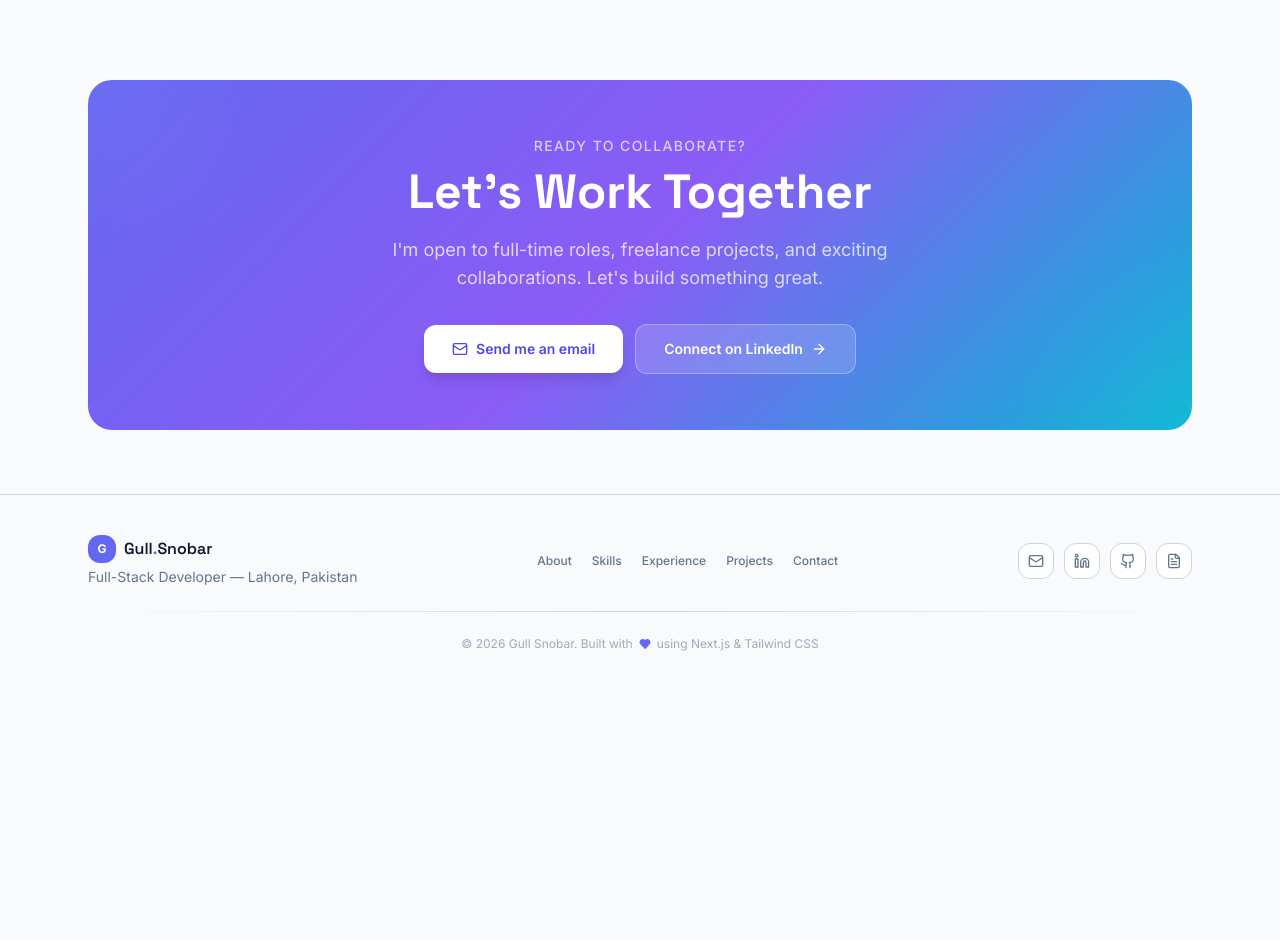
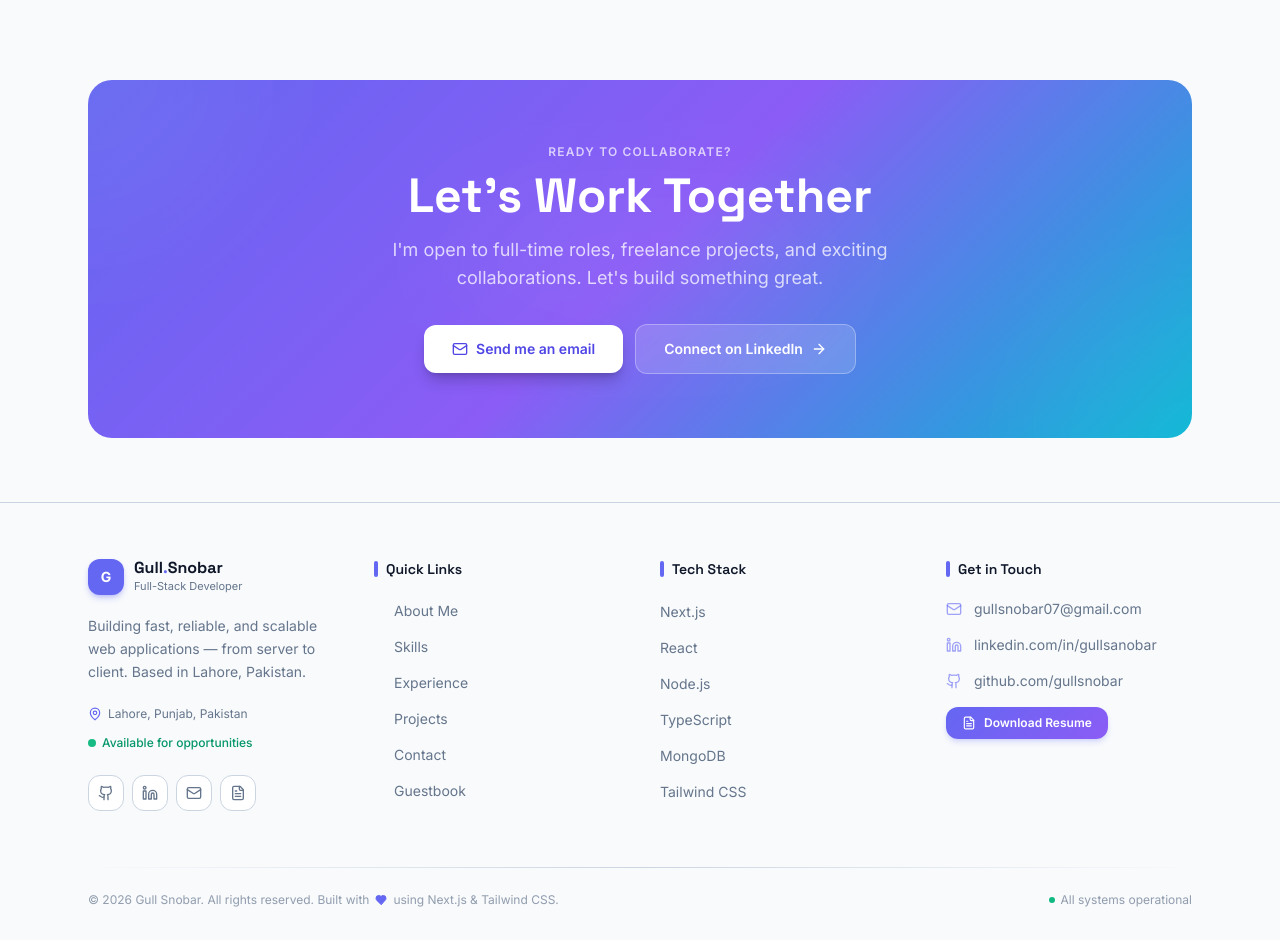
Before and after one commit to gullsnobar/Portfolio-Project, a Next.js app: page /guestbook in a window 1280 px wide. Shown: the part 1020-1960 px from the top of the page. Before the commit the page ends 1712 px from the top, so only its background shows below. Built offline with nearby package versions, Linux system fonts and the light colour scheme; no server answers; the database is empty.

Commit message:
the UI is refined

```diff
--- a/components/layout/Footer.tsx
+++ b/components/layout/Footer.tsx
@@ -1,44 +1,76 @@
 import Link from 'next/link'
-import { Mail, Linkedin, Github, FileText, Heart, ArrowRight } from 'lucide-react'
+import { Mail, Linkedin, Github, FileText, Heart, ArrowRight, MapPin, ExternalLink } from 'lucide-react'
 import { personalInfo } from '@/lib/data'
+
+const quickLinks = [
+  { href: '/#about', label: 'About Me' },
+  { href: '/#skills', label: 'Skills' },
+  { href: '/#experience', label: 'Experience' },
+  { href: '/#projects', label: 'Projects' },
+  { href: '/#contact', label: 'Contact' },
+  { href: '/guestbook', label: 'Guestbook' },
+]
+
+const techStack = [
+  { label: 'Next.js', href: 'https://nextjs.org' },
+  { label: 'React', href: 'https://react.dev' },
+  { label: 'Node.js', href: 'https://nodejs.org' },
+  { label: 'TypeScript', href: 'https://typescriptlang.org' },
+  { label: 'MongoDB', href: 'https://mongodb.com' },
+  { label: 'Tailwind CSS', href: 'https://tailwindcss.com' },
+]
+
+const socials = [
+  {
+    href: personalInfo.github,
+    label: 'GitHub',
+    icon: Github,
+    color: 'hover:bg-slate-100 dark:hover:bg-slate-800 hover:text-slate-900 dark:hover:text-white',
+  },
+  {
+    href: personalInfo.linkedin,
+    label: 'LinkedIn',
+    icon: Linkedin,
+    color: 'hover:bg-blue-50 dark:hover:bg-blue-900/30 hover:text-blue-600 dark:hover:text-blue-400',
+    external: true,
+  },
+  {
+    href: `mailto:${personalInfo.email}`,
+    label: 'Email',
+    icon: Mail,
+    color: 'hover:bg-violet-50 dark:hover:bg-violet-900/30 hover:text-violet-600 dark:hover:text-violet-400',
+  },
+  {
+    href: personalInfo.resume,
+    label: 'Resume',
+    icon: FileText,
+    color: 'hover:bg-emerald-50 dark:hover:bg-emerald-900/30 hover:text-emerald-600 dark:hover:text-emerald-400',
+    external: true,
+  },
+]
 
 export function Footer() {
   const year = new Date().getFullYear()
 
-  const socials = [
-    { href: `mailto:${personalInfo.email}`, label: 'Email', icon: Mail },
-    { href: personalInfo.linkedin, label: 'LinkedIn', icon: Linkedin, external: true },
-    { href: personalInfo.github, label: 'GitHub', icon: Github, external: true },
-    { href: personalInfo.resume, label: 'Resume', icon: FileText, external: true },
-  ]
-
-  const navLinks = [
-    { href: '/#about', label: 'About' },
-    { href: '/#skills', label: 'Skills' },
-    { href: '/#experience', label: 'Experience' },
-    { href: '/#projects', label: 'Projects' },
-    { href: '/#contact', label: 'Contact' },
-  ]
-
   return (
     <footer className="mt-8">
-      {/* ── "Let's Work Together" CTA banner ── */}
-      <div className="max-w-6xl mx-auto px-4 sm:px-6 mb-0">
+      {/* ── "Let's Work Together" CTA ── */}
+      <div className="max-w-6xl mx-auto px-4 sm:px-6">
         <div
-          className="relative overflow-hidden rounded-3xl p-10 sm:p-14 text-center"
+          className="relative overflow-hidden rounded-3xl p-10 sm:p-16 text-center"
           style={{
             background: 'linear-gradient(135deg, #6366f1 0%, #8b5cf6 50%, #06b6d4 100%)',
           }}
         >
-          {/* Decorative blobs */}
-          <div className="absolute top-0 left-0 w-64 h-64 rounded-full bg-white/5 blur-3xl -translate-x-1/2 -translate-y-1/2" />
-          <div className="absolute bottom-0 right-0 w-64 h-64 rounded-full bg-white/5 blur-3xl translate-x-1/2 translate-y-1/2" />
+          <div className="absolute top-0 left-0 w-80 h-80 rounded-full bg-white/5 blur-3xl -translate-x-1/2 -translate-y-1/2" />
+          <div className="absolute bottom-0 right-0 w-80 h-80 rounded-full bg-white/5 blur-3xl translate-x-1/2 translate-y-1/2" />
+          <div className="absolute top-1/2 left-1/2 -translate-x-1/2 -translate-y-1/2 w-96 h-32 bg-white/5 blur-3xl rounded-full" />
 
           <div className="relative z-10">
-            <p className="text-white/70 text-sm font-medium uppercase tracking-widest mb-3">
+            <p className="text-white/70 text-xs font-semibold uppercase tracking-widest mb-3">
               Ready to collaborate?
             </p>
-            <h2 className="font-display text-3xl sm:text-4xl lg:text-5xl font-bold text-white mb-5 leading-tight">
+            <h2 className="font-display text-3xl sm:text-4xl lg:text-5xl font-bold text-white mb-4 leading-tight">
               Let&apos;s Work Together
             </h2>
             <p className="text-white/75 max-w-xl mx-auto text-base sm:text-lg mb-8 leading-relaxed">
@@ -48,7 +80,7 @@ export function Footer() {
             <div className="flex flex-col sm:flex-row items-center justify-center gap-3">
               <Link
                 href={`mailto:${personalInfo.email}`}
-                className="inline-flex items-center gap-2 px-7 py-3.5 rounded-xl bg-white text-indigo-600 font-semibold text-sm hover:bg-white/95 hover:scale-[1.03] transition-all duration-200 shadow-lg"
+                className="inline-flex items-center gap-2 px-7 py-3.5 rounded-xl bg-white text-indigo-600 font-semibold text-sm hover:bg-white/95 hover:scale-[1.03] transition-all duration-200 shadow-lg shadow-black/20"
               >
                 <Mail className="w-4 h-4" />
                 Send me an email
@@ -67,47 +99,56 @@ export function Footer() {
         </div>
       </div>
 
-      {/* ── Footer bar ── */}
-      <div className="border-t border-border mt-16 py-10">
-        <div className="max-w-6xl mx-auto px-4 sm:px-6">
-          <div className="flex flex-col md:flex-row items-center justify-between gap-8">
+      {/* ── Main footer body ── */}
+      <div className="border-t border-border mt-16">
+        <div className="max-w-6xl mx-auto px-4 sm:px-6 pt-14 pb-8">
 
-            {/* Brand */}
-            <div className="text-center md:text-left">
-              <div className="flex items-center justify-center md:justify-start gap-2 mb-1">
-                <span className="w-7 h-7 rounded-lg bg-accent flex items-center justify-center text-white text-xs font-bold">
+          {/* 4-column grid */}
+          <div className="grid grid-cols-1 sm:grid-cols-2 lg:grid-cols-4 gap-10 mb-14">
+
+            {/* Col 1 — Brand */}
+            <div className="lg:col-span-1 space-y-5">
+              <div className="flex items-center gap-2.5">
+                <span className="w-9 h-9 rounded-xl bg-accent flex items-center justify-center text-white text-sm font-bold shadow-md shadow-accent/30">
                   G
                 </span>
-                <p className="font-display font-semibold text-text-primary">
+                <div>
+                  <p className="font-display font-bold text-text-primary leading-none">
                     Gull<span className="text-accent">.</span>Snobar
                   </p>
+                  <p className="text-[11px] text-text-secondary mt-0.5">Full-Stack Developer</p>
                 </div>
-              <p className="text-sm text-text-secondary">Full-Stack Developer — Lahore, Pakistan</p>
               </div>
 
-            {/* Nav links */}
-            <div className="hidden sm:flex items-center gap-5">
-              {navLinks.map(({ href, label }) => (
-                <Link
-                  key={href}
-                  href={href}
-                  className="text-xs text-text-secondary hover:text-accent transition-colors font-medium"
-                >
-                  {label}
-                </Link>
-              ))}
+              <p className="text-text-secondary text-sm leading-relaxed">
+                Building fast, reliable, and scalable web applications — from server to client.
+                Based in Lahore, Pakistan.
+              </p>
+
+              {/* Location + availability */}
+              <div className="space-y-2">
+                <div className="inline-flex items-center gap-1.5 text-xs text-text-secondary">
+                  <MapPin className="w-3.5 h-3.5 text-accent" />
+                  Lahore, Punjab, Pakistan
+                </div>
+                <div className="flex items-center gap-1.5 text-xs">
+                  <span className="w-2 h-2 rounded-full bg-emerald-500 animate-pulse" />
+                  <span className="text-emerald-600 dark:text-emerald-400 font-medium">
+                    Available for opportunities
+                  </span>
+                </div>
               </div>
 
               {/* Social icons */}
-            <div className="flex items-center gap-2.5">
-              {socials.map(({ href, label, icon: Icon, external }) => (
+              <div className="flex items-center gap-2 pt-1">
+                {socials.map(({ href, label, icon: Icon, color, external }) => (
                   <Link
                     key={label}
                     href={href}
                     target={external ? '_blank' : undefined}
                     rel={external ? 'noopener noreferrer' : undefined}
-                  className="w-9 h-9 rounded-xl border border-border bg-surface flex items-center justify-center text-text-secondary hover:text-accent hover:border-accent/40 hover:bg-accent/5 transition-all duration-200 hover:scale-110"
                     aria-label={label}
+                    className={`w-9 h-9 rounded-xl border border-border bg-surface flex items-center justify-center text-text-secondary transition-all duration-200 hover:scale-110 hover:border-transparent hover:shadow-md ${color}`}
                   >
                     <Icon className="w-4 h-4" />
                   </Link>
@@ -115,13 +156,111 @@ export function Footer() {
               </div>
             </div>
 
-          {/* Copyright */}
-          <div className="section-divider my-6" />
-          <p className="text-xs text-text-secondary/60 text-center flex items-center justify-center gap-1.5">
-            © {year} Gull Snobar. Built with
+            {/* Col 2 — Quick Links */}
+            <div>
+              <h4 className="font-display font-semibold text-text-primary text-sm mb-5 flex items-center gap-2">
+                <span className="w-1 h-4 rounded-full bg-accent" />
+                Quick Links
+              </h4>
+              <ul className="space-y-3">
+                {quickLinks.map(({ href, label }) => (
+                  <li key={href}>
+                    <Link
+                      href={href}
+                      className="group inline-flex items-center gap-2 text-sm text-text-secondary hover:text-accent transition-colors duration-200"
+                    >
+                      <ArrowRight className="w-3 h-3 opacity-0 -translate-x-2 group-hover:opacity-100 group-hover:translate-x-0 transition-all duration-200" />
+                      {label}
+                    </Link>
+                  </li>
+                ))}
+              </ul>
+            </div>
+
+            {/* Col 3 — Tech Stack */}
+            <div>
+              <h4 className="font-display font-semibold text-text-primary text-sm mb-5 flex items-center gap-2">
+                <span className="w-1 h-4 rounded-full bg-accent" />
+                Tech Stack
+              </h4>
+              <ul className="space-y-3">
+                {techStack.map(({ label, href }) => (
+                  <li key={label}>
+                    <Link
+                      href={href}
+                      target="_blank"
+                      rel="noopener noreferrer"
+                      className="group inline-flex items-center gap-1.5 text-sm text-text-secondary hover:text-accent transition-colors duration-200"
+                    >
+                      {label}
+                      <ExternalLink className="w-2.5 h-2.5 opacity-0 group-hover:opacity-100 transition-opacity duration-200" />
+                    </Link>
+                  </li>
+                ))}
+              </ul>
+            </div>
+
+            {/* Col 4 — Get in Touch */}
+            <div>
+              <h4 className="font-display font-semibold text-text-primary text-sm mb-5 flex items-center gap-2">
+                <span className="w-1 h-4 rounded-full bg-accent" />
+                Get in Touch
+              </h4>
+              <div className="space-y-4">
+                <Link
+                  href={`mailto:${personalInfo.email}`}
+                  className="group flex items-start gap-3 text-sm text-text-secondary hover:text-accent transition-colors duration-200"
+                >
+                  <Mail className="w-4 h-4 mt-0.5 shrink-0 text-accent/60 group-hover:text-accent transition-colors" />
+                  <span className="break-all">{personalInfo.email}</span>
+                </Link>
+                <Link
+                  href={personalInfo.linkedin}
+                  target="_blank"
+                  rel="noopener noreferrer"
+                  className="group flex items-center gap-3 text-sm text-text-secondary hover:text-accent transition-colors duration-200"
+                >
+                  <Linkedin className="w-4 h-4 shrink-0 text-accent/60 group-hover:text-accent transition-colors" />
+                  <span>linkedin.com/in/gullsanobar</span>
+                </Link>
+                <Link
+                  href={personalInfo.github}
+                  target="_blank"
+                  rel="noopener noreferrer"
+                  className="group flex items-center gap-3 text-sm text-text-secondary hover:text-accent transition-colors duration-200"
+                >
+                  <Github className="w-4 h-4 shrink-0 text-accent/60 group-hover:text-accent transition-colors" />
+                  <span>github.com/gullsnobar</span>
+                </Link>
+                <Link
+                  href={personalInfo.resume}
+                  target="_blank"
+                  rel="noopener noreferrer"
+                  className="inline-flex items-center gap-2 px-4 py-2 rounded-xl text-xs font-semibold text-white mt-1 hover:opacity-90 hover:scale-[1.03] transition-all duration-200 shadow-md shadow-accent/20"
+                  style={{ background: 'linear-gradient(135deg, hsl(var(--accent)) 0%, #8b5cf6 100%)' }}
+                >
+                  <FileText className="w-3.5 h-3.5" />
+                  Download Resume
+                </Link>
+              </div>
+            </div>
+          </div>
+
+          {/* ── Bottom bar ── */}
+          <div className="section-divider mb-6" />
+          <div className="flex flex-col sm:flex-row items-center justify-between gap-3 text-xs text-text-secondary/70">
+            <p className="flex items-center gap-1.5">
+              © {year} Gull Snobar. All rights reserved. Built with
               <Heart className="w-3 h-3 text-accent fill-accent" />
-            using Next.js &amp; Tailwind CSS
+              using Next.js &amp; Tailwind CSS.
             </p>
+            <div className="flex items-center gap-4">
+              <span className="flex items-center gap-1.5">
+                <span className="w-1.5 h-1.5 rounded-full bg-emerald-500" />
+                All systems operational
+              </span>
+            </div>
+          </div>
         </div>
       </div>
     </footer>
--- a/components/sections/Experience.tsx
+++ b/components/sections/Experience.tsx
@@ -44,7 +44,7 @@ export function Experience() {
                     )}
                   >
                     {/* Header row */}
-                    <div className="flex flex-col sm:flex-row sm:items-start sm:justify-between gap-3 mb-4">
+                    <div className="flex flex-col sm:flex-row sm:items-start sm:justify-between gap-2 mb-3">
                       <div>
                         <div className="flex items-center gap-2 flex-wrap mb-0.5">
                           <h3 className="font-display font-semibold text-text-primary text-base leading-tight">
@@ -60,8 +60,8 @@ export function Experience() {
                         <p className="text-accent font-medium text-sm">{item.company}</p>
                       </div>
 
-                      {/* Meta pills */}
-                      <div className="flex flex-wrap sm:flex-col gap-1.5 sm:items-end text-[11px] text-text-secondary shrink-0">
+                      {/* Meta pills — always horizontal row */}
+                      <div className="flex flex-wrap gap-1.5 text-[11px] text-text-secondary shrink-0">
                         <span className="inline-flex items-center gap-1 px-2.5 py-1 rounded-full bg-secondary border border-border">
                           <Briefcase className="w-2.5 h-2.5" />
                           {item.type}
--- a/lib/data.ts
+++ b/lib/data.ts
@@ -85,30 +85,7 @@ export const experience: ExperienceItem[] = [
       'Built and maintained the Project Hub System (a company product) using Next.js.',
     ],
   },
-  {
-    id: '3',
-    role: 'Campus Ambassador',
-    company: 'Institute of Emerging Careers',
-    type: 'Part-time',
-    period: 'Nov 2025',
-    location: 'Lahore, Pakistan',
-    description: [
-      'Represented the institute on campus and built the student community.',
-      'Promoted events and workshops through social media and peer networking.',
-    ],
-  },
-  {
-    id: '4',
-    role: 'Technical Content Intern',
-    company: 'Microtechx',
-    type: 'Internship',
-    period: 'July 2025',
-    location: 'Lahore, Pakistan',
-    description: [
-      'Prepared technical slide decks, playbooks, and internal documentation.',
-      'Collaborated with stakeholders on clarity, consistency, and information architecture.',
-    ],
-  },
+
 ]
 
 export const education: EducationItem[] = [
```
Lines whose indentation alone changed are shown as unchanged.
